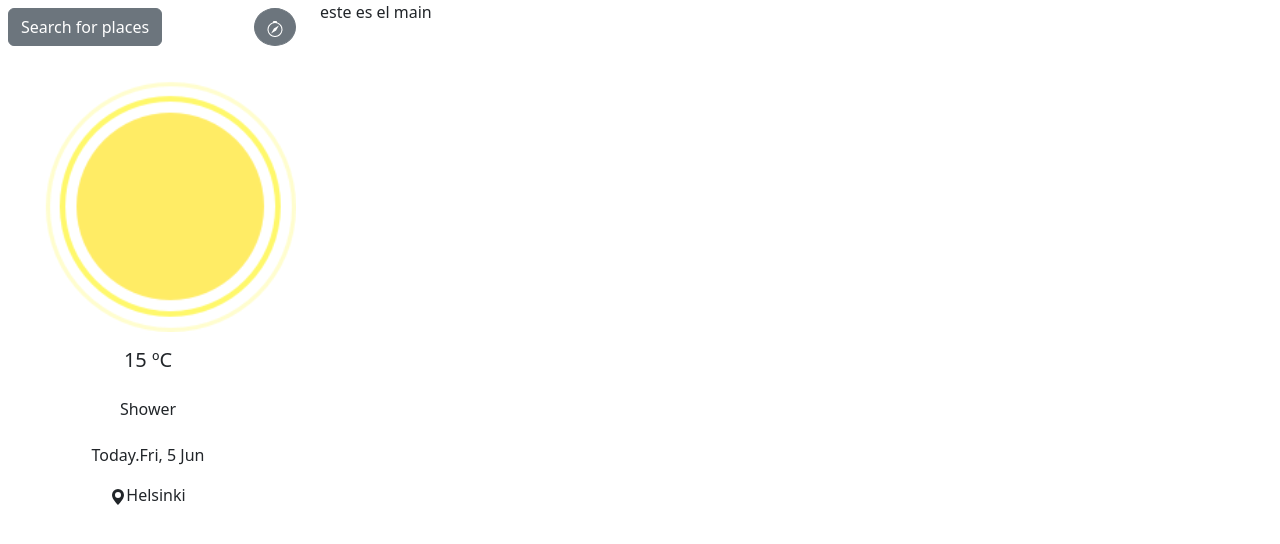
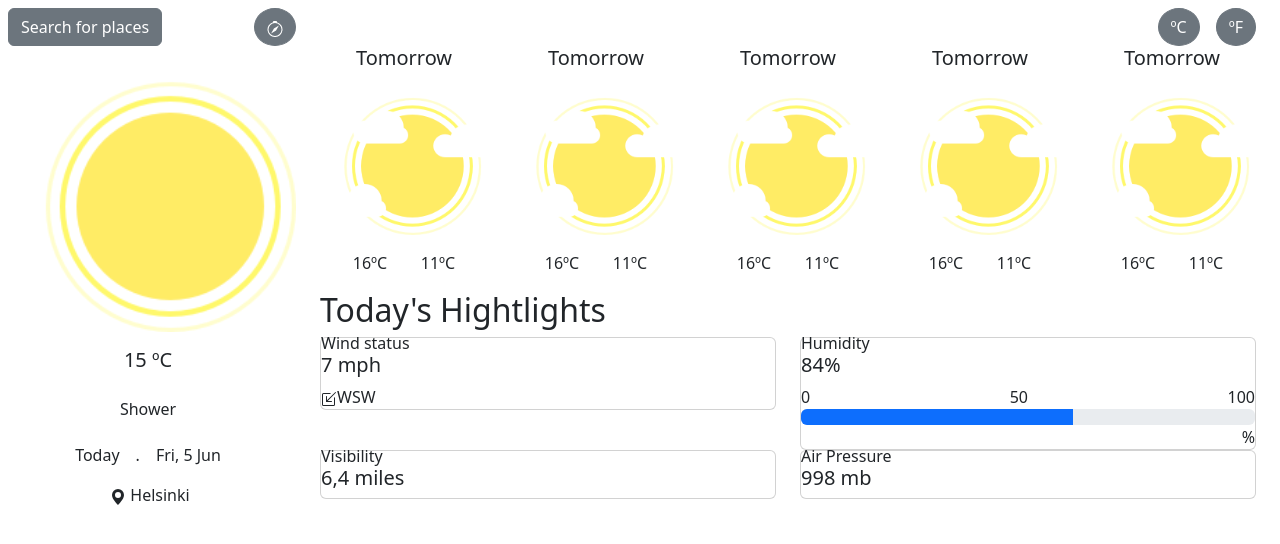
Before and after one commit to MTristan012/Parcial_3_Proyecto, a React (Vite) app: page / in a window 1280 px wide. Shown: the top 544 px of the page. Built offline with nearby package versions, Linux system fonts and the light colour scheme.

Commit message:
A1.2 "Skeleton Complete"

```diff
--- a/src/App.jsx
+++ b/src/App.jsx
@@ -9,6 +9,11 @@ import InputGroup from "react-bootstrap/InputGroup";
 import ListGroup from "react-bootstrap/ListGroup";
 
 import PrincipalCard from "./components/PrincipalCard";
+import SecondaryCards from "./components/SecondaryCards";
+import TWindCard from "./components/TWindCard";
+import THumidityCard from "./components/THumidity";
+import TVisibilityCard from "./components/TVisibilityCard";
+import TAirPCard from "./components/TAirPCard";
 
 function App() {
   const [show, setShow] = useState(false);
@@ -18,7 +23,7 @@ function App() {
   return (
     <>
       <Row className="mw-100">
-        <Col className="vh-100">
+        <Col className="vh-100 container">
           <aside className="m-0">
             <div className="ms-2 mt-2 d-flex justify-content-between">
               <Button variant="secondary" onClick={handleShow}>
@@ -143,8 +148,35 @@ function App() {
             </Offcanvas>
           </aside>
         </Col>
-        <Col md={9}>
-          <main>este es el main</main>
+        <Col md={9} className="container">
+          <main>
+            <div className=".d-none .d-md-block .d-lg-block d-flex justify-content-end grid gap-3 mt-2">
+              <Button variant="secondary" className="rounded-circle">
+                ºC
+              </Button>
+              <Button variant="secondary" className="rounded-circle">
+                ºF
+              </Button>
+            </div>
+            <section>
+              <Row sm={2} md={4} lg={5} className="grid">
+                {Array.from({ length: 5 }).map((_, idx) => (
+                  <Col key={idx}>
+                    <SecondaryCards />
+                  </Col>
+                ))}
+              </Row>
+            </section>
+            <section>
+              <h2>Today&apos;s Hightlights</h2>
+              <Row md={1} lg={2}>
+                <Col><TWindCard/></Col>
+                <Col><THumidityCard/></Col>
+                <Col><TVisibilityCard/></Col>
+                <Col><TAirPCard/></Col>
+              </Row>
+            </section>
+          </main>
         </Col>
       </Row>
     </>
--- a/src/components/PrincipalCard.jsx
+++ b/src/components/PrincipalCard.jsx
@@ -10,13 +10,12 @@ export default function PrincipalCard() {
         <Card.Subtitle>Shower</Card.Subtitle>
         <br />
         <Card.Text>
-          <p>
             <span>Today</span>
-            <span>.</span>
+            <span className="mx-3">.</span>
             <span>Fri, 5 Jun</span>
-          </p>
-          <p>
-            <span>
+        </Card.Text>
+        <Card.Text>
+          <span className="mx-1">
             <svg
               xmlns="http://www.w3.org/2000/svg"
               width="16"
@@ -29,7 +28,6 @@ export default function PrincipalCard() {
             </svg>
           </span>
           <span>Helsinki</span>
-          </p>
         </Card.Text>
       </Card.Body>
     </Card>
--- a/src/components/SecondaryCards.jsx
+++ b/src/components/SecondaryCards.jsx
@@ -0,0 +1,16 @@
+import Card from "react-bootstrap/Card";
+
+export default function SecondaryCards() {
+  return (
+    <Card className="text-center border border-0">
+      <Card.Title>Tomorrow</Card.Title>
+      <Card.Img variant="top" src="../../public/assets/LightCloud.png" />
+      <Card.Body>
+        <Card.Text className="d-flex justify-content-around">
+          <span>16ºC</span>
+          <span>11ºC</span>
+        </Card.Text>
+      </Card.Body>
+    </Card>
+  );
+}
--- /dev/null
+++ b/src/components/TAirPCard.jsx
@@ -0,0 +1,10 @@
+import Card from "react-bootstrap/Card";
+
+export default function TAirPCard() {
+  return (
+    <Card>
+      <Card.Subtitle>Air Pressure</Card.Subtitle>
+      <Card.Title>998 mb</Card.Title>
+    </Card>
+  );
+}
--- /dev/null
+++ b/src/components/THumidity.jsx
@@ -0,0 +1,19 @@
+import Card from "react-bootstrap/Card";
+import ProgressBar from "react-bootstrap/ProgressBar";
+
+
+export default function THumidityCard() {
+  return (
+    <Card>
+      <Card.Subtitle>Humidity</Card.Subtitle>
+      <Card.Title>84%</Card.Title>
+      <Card.Text className="mb-0 d-flex justify-content-between">
+        <span>0</span>
+        <span>50</span>
+        <span>100</span>
+      </Card.Text>
+      <ProgressBar now={60} />
+      <Card.Text className="text-end">%</Card.Text>
+    </Card>
+  );
+}
--- /dev/null
+++ b/src/components/TVisibilityCard.jsx
@@ -0,0 +1,10 @@
+import Card from "react-bootstrap/Card";
+
+export default function TVisibilityCard() {
+  return (
+    <Card>
+      <Card.Subtitle>Visibility</Card.Subtitle>
+      <Card.Title>6,4 miles</Card.Title>
+    </Card>
+  );
+}
--- /dev/null
+++ b/src/components/TWindCard.jsx
@@ -0,0 +1,33 @@
+import Card from "react-bootstrap/Card";
+
+export default function TWindCard() {
+  return (
+    <Card>
+      <Card.Subtitle>Wind status</Card.Subtitle>
+      <Card.Title>7 mph</Card.Title>
+      <Card.Text>
+        {" "}
+        <span>
+          <svg
+            xmlns="http://www.w3.org/2000/svg"
+            width="16"
+            height="16"
+            fill="currentColor"
+            className="bi bi-box-arrow-in-down-left"
+            viewBox="0 0 16 16"
+          >
+            <path
+              fillRule="evenodd"
+              d="M9.636 2.5a.5.5 0 0 0-.5-.5H2.5A1.5 1.5 0 0 0 1 3.5v10A1.5 1.5 0 0 0 2.5 15h10a1.5 1.5 0 0 0 1.5-1.5V6.864a.5.5 0 0 0-1 0V13.5a.5.5 0 0 1-.5.5h-10a.5.5 0 0 1-.5-.5v-10a.5.5 0 0 1 .5-.5h6.636a.5.5 0 0 0 .5-.5z"
+            />
+            <path
+              fillRule="evenodd"
+              d="M5 10.5a.5.5 0 0 0 .5.5h5a.5.5 0 0 0 0-1H6.707l8.147-8.146a.5.5 0 0 0-.708-.708L6 9.293V5.5a.5.5 0 0 0-1 0v5z"
+            />
+          </svg>
+        </span>
+        <span>WSW</span>
+      </Card.Text>
+    </Card>
+  );
+}
```
Also changed, not shown: src/components/ThirdCards.jsx (deleted). Lines whose indentation alone changed are shown as unchanged.
